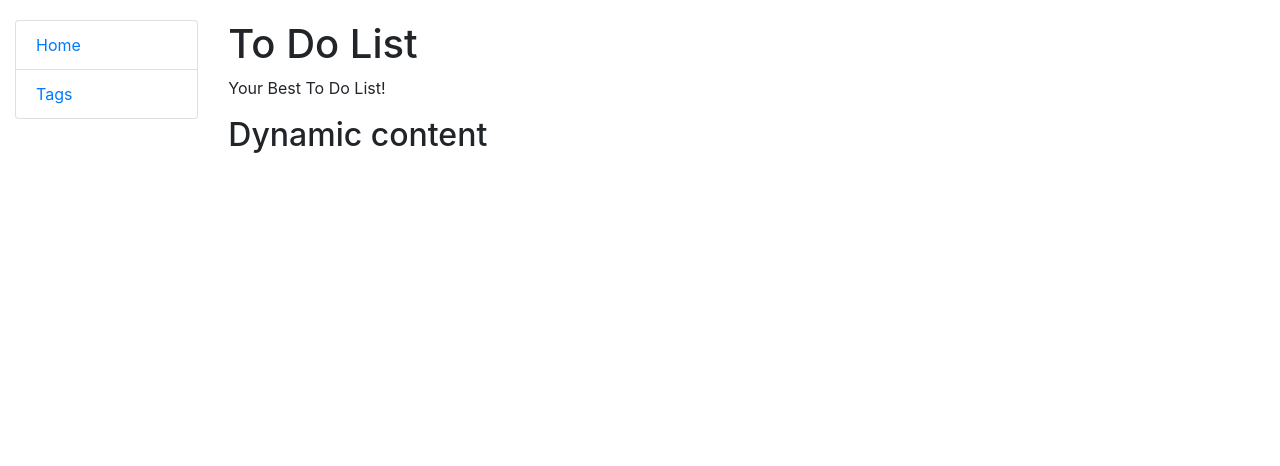
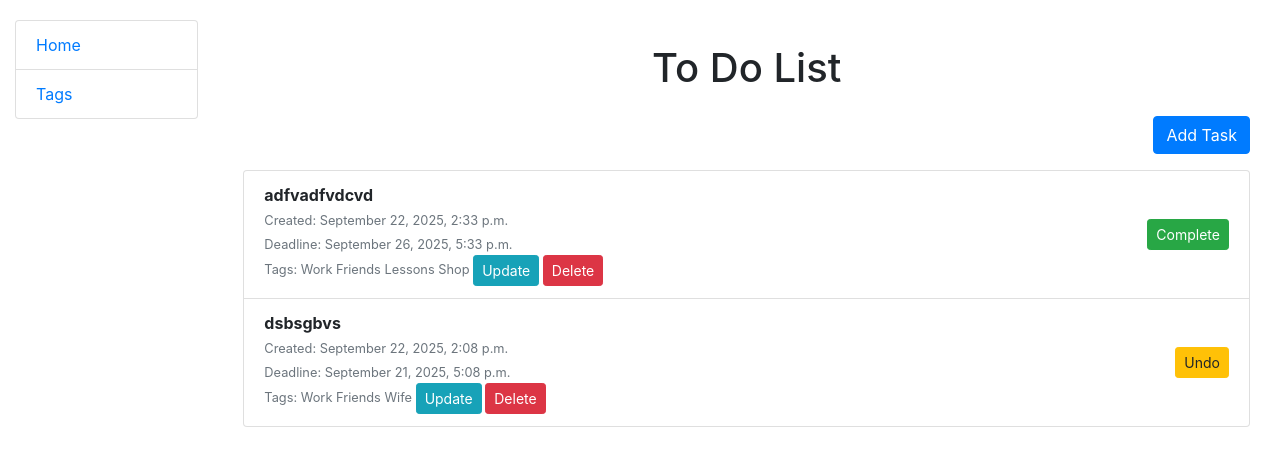
Before and after one commit to VladPh1/Todo-list, a Django app: page / in a window 1280 px wide. Shown: the top 466 px of the page. Run offline with Django 5.2, Linux system fonts and the light colour scheme; data comes from the database, SQL or seed files in the repository; both versions use the stored data as it was after the commit.

Commit message:
created blocks with tasks and add bottom complete & delete & update

```diff
--- a/templates/list/index.html
+++ b/templates/list/index.html
@@ -1,8 +1,48 @@
 {% extends "base.html" %}
 
 {% block content %}
-    <h1>To Do List</h1>
-    <p>Your Best To Do List!</p>
-    <h2>Dynamic content</h2>
+    <div class="container">
+        <h1 class="my-4 text-center">To Do List</h1>
+        <div class="d-flex justify-content-end mb-3">
+            <a href="{% url 'list:task-create' %}" class="btn btn-primary float-right">
+                Add Task
+            </a>
+        </div>
 
+        {% if tasks %}
+            <ul class="list-group">
+                {% for task in tasks %}
+                    <li class="list-group-item d-flex justify-content-between align-items-center">
+                        <div>
+                            <strong>{{ task.content }}</strong>
+                            <br>
+                            <small class="text-muted">
+                                Created: {{ task.datetime|date:"F j, Y, P" }}
+                                {% if task.optional_deadline_datetime %}
+                                    <br>Deadline: {{ task.optional_deadline_datetime|date:"F j, Y, P" }}
+                                {% endif %}
+                                <br>Tags:
+                                {% for tag in task.tags.all %}
+                                    <span>{{ tag.name }}</span>
+                                {% empty %}
+                                    <span>No tags</span>
+                                {% endfor %}
+                                <a href="{% url 'list:task-update' pk=task.pk %}" class="btn btn-info btn-sm ms-2">Update</a>
+                                <a href="{% url 'list:task-delete' pk=task.pk %}" class="btn btn-danger btn-sm">Delete</a>
+                            </small>
+                        </div>
+                        <div class="btn-group" role="group">
+                            {% if not task.boolean_field %}
+                                <a href="{% url 'list:task-toggle-status' pk=task.pk %}" class="btn btn-success btn-sm">Complete</a>
+                            {% else %}
+                                <a href="{% url 'list:task-toggle-status' pk=task.pk %}" class="btn btn-warning btn-sm">Undo</a>
+                            {% endif %}
+                        </div>
+                    </li>
+                {% endfor %}
+            </ul>
+        {% else %}
+            <p class="text-center text-muted">No tasks found. Start by adding one!</p>
+        {% endif %}
+    </div>
 {% endblock %}
```
Also changed, not shown: db.sqlite3.
